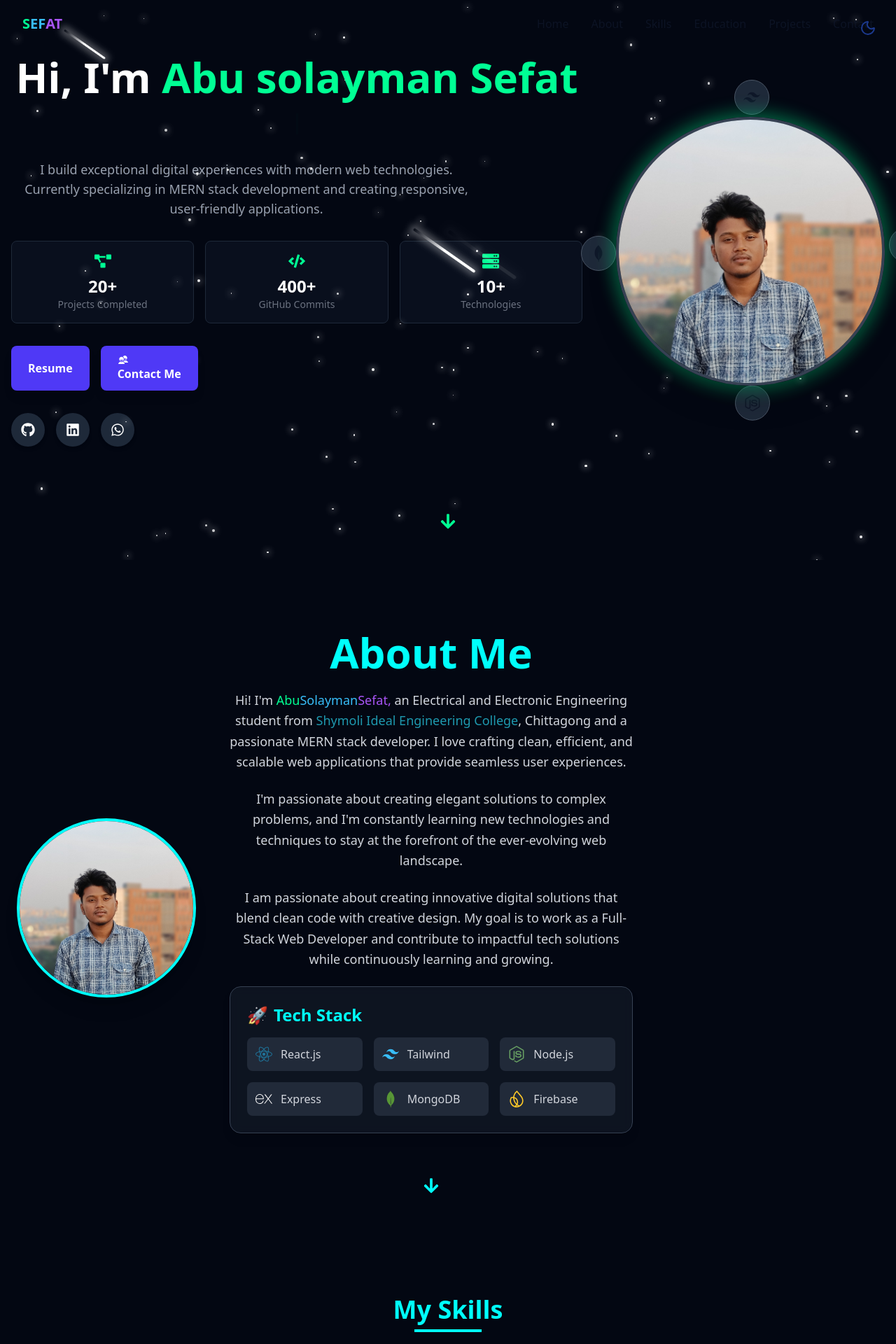
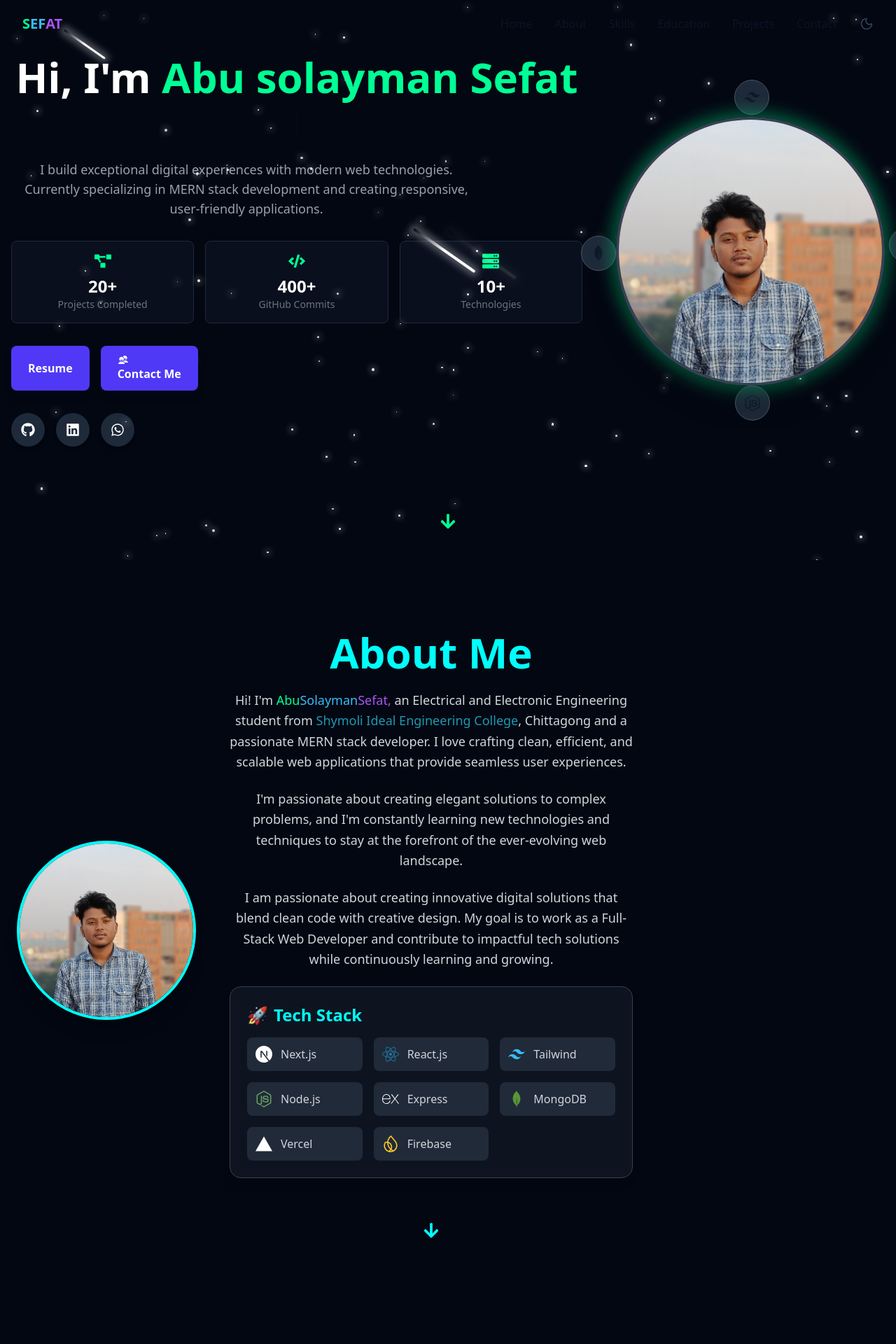
Before and after one commit to Abusolaymansefat/portfolio, a React (Vite) app: page / in a window 1280 px wide. Shown: the top 1920 px of the page at 70% size. Built offline with nearby package versions, Linux system fonts and the light colour scheme.

Commit message:
navbar update

```diff
--- a/src/Pages/Home.jsx
+++ b/src/Pages/Home.jsx
@@ -1,5 +1,4 @@
 import React from "react";
-import ThemeToggle from "../components/ThemeToggle/ThemeToggle";
 import StarBackground from "../components/StarBackground/StarBackground";
 import Navbar from "../components/Navbar/Navbar";
 import Banner from "../components/Banner";
@@ -13,8 +12,6 @@ import Footer from "../components/Footer";
 const Home = () => {
   return (
     <div className="min-h-screen bg-background text-foreground overflow-x-hidden">
-      {/* Theme Toggle */}
-      <ThemeToggle />
       {/* Background Effects */}
       <StarBackground />
 
@@ -23,9 +20,9 @@ const Home = () => {
       {/* main content */}
       <Banner/>
       <About/>
+      <Project/>
       <Skill/>
       <Education/>
-      <Project/>
       <Contact/>
 
       {/* Footer */}
--- a/src/components/About.jsx
+++ b/src/components/About.jsx
@@ -7,7 +7,9 @@ import {
   SiExpress,
   SiFirebase,
   SiMongodb,
+  SiNextdotjs,
   SiTailwindcss,
+  SiVercel,
 } from "react-icons/si";
 
 const About = () => {
@@ -99,6 +101,11 @@ const About = () => {
           <div className="grid grid-cols-2 md:grid-cols-3 gap-4">
             {[
               {
+                icon: <SiNextdotjs className="text-2xl" />,
+                name: "Next.js",
+                color: "#ffffff",
+              },
+              {
                 icon: <FaReact className="text-2xl" />,
                 name: "React.js",
                 color: "#1f749a",
@@ -122,6 +129,11 @@ const About = () => {
                 icon: <SiMongodb className="text-2xl" />,
                 name: "MongoDB",
                 color: "#589636",
+              },
+              {
+                icon: <SiVercel className="text-2xl" />,
+                name: "Vercel",
+                color: "#ffffff",
               },
               {
                 icon: <SiFirebase className="text-2xl" />,
--- a/src/components/Navbar/Navbar.jsx
+++ b/src/components/Navbar/Navbar.jsx
@@ -1,6 +1,7 @@
 import React, { useEffect, useState } from "react";
 import { Menu, X } from "lucide-react";
 import { cn } from "../../lib/utils";
+import ThemeToggle from "../ThemeToggle/ThemeToggle";
 
 const navItems = [
   { name: "Home", href: "#hero" },
@@ -16,12 +17,8 @@ const Navbar = () => {
   const [isMenuOpen, setIsMenuOpen] = useState(false);
 
   useEffect(() => {
-    const handleScroll = () => {
-      setIsScrolled(window.scrollY > 10);
-    };
-
+    const handleScroll = () => setIsScrolled(window.scrollY > 10);
     window.addEventListener("scroll", handleScroll);
-
     return () => window.removeEventListener("scroll", handleScroll);
   }, []);
 
@@ -33,21 +30,20 @@ const Navbar = () => {
       )}
     >
       <div className="container flex items-center justify-between">
+        {/* Logo */}
         <a
           className="text-xl font-bold text-primary flex items-center"
           href="#hero"
         >
-          <span className="relative z-10">
-            <h1 className="font-extrabold text-white flex justify-center items-center select-text">
-              <span className="text-[#00ff94]">S</span>
-              <span className="text-[#38bdf8]">EF</span>
-              <span className="text-[#a855f7]">AT</span>
-            </h1>
-          </span>
+          <h1 className="font-extrabold text-white flex items-center select-text">
+            <span className="text-[#00ff94]">S</span>
+            <span className="text-[#38bdf8]">EF</span>
+            <span className="text-[#a855f7]">AT</span>
+          </h1>
         </a>
 
-        {/* desktop nav */}
-        <div className="hidden md:flex space-x-8">
+        {/* Desktop Nav */}
+        <div className="hidden md:flex items-center space-x-8">
           {navItems.map((item, key) => (
             <a
               key={key}
@@ -57,18 +53,20 @@ const Navbar = () => {
               {item.name}
             </a>
           ))}
+
+          {/* Theme Toggle looks like a nav item */}
+          <ThemeToggle />
         </div>
 
-        {/* mobile nav toggle button */}
+        {/* Mobile Menu Button */}
         <button
           onClick={() => setIsMenuOpen((prev) => !prev)}
           className="md:hidden p-2 text-foreground z-50"
-          aria-label={isMenuOpen ? "Close Menu" : "Open Menu"}
         >
           {isMenuOpen ? <X size={24} /> : <Menu size={24} />}
         </button>
 
-        {/* mobile nav menu */}
+        {/* Mobile Menu */}
         <div
           className={cn(
             "fixed inset-0 bg-background/95 backdrop-blur-md z-40 flex flex-col items-center justify-center transition-all duration-300 md:hidden",
@@ -88,6 +86,9 @@ const Navbar = () => {
                 {item.name}
               </a>
             ))}
+
+            {/* ThemeToggle in mobile menu */}
+            <ThemeToggle />
           </div>
         </div>
       </div>
--- a/src/components/ThemeToggle/ThemeToggle.jsx
+++ b/src/components/ThemeToggle/ThemeToggle.jsx
@@ -1,9 +1,9 @@
-import { Moon, Sun } from 'lucide-react';
-import React, { useEffect, useState } from 'react';
-import { cn } from '../../lib/utils';
+import { Moon, Sun } from "lucide-react";
+import React, { useEffect, useState } from "react";
+import { cn } from "../../lib/utils";
 
 const ThemeToggle = () => {
-    const [isDarkMode, setIsDarkMode] = useState(false);
+  const [isDarkMode, setIsDarkMode] = useState(false);
 
   useEffect(() => {
     const storedTheme = localStorage.getItem("theme");
@@ -32,14 +32,14 @@ const ThemeToggle = () => {
     <button
       onClick={toggleTheme}
       className={cn(
-        "fixed max-sm:hidden top-5 right-5 z-50 p-2 rounded-full transition-colors duration-300",
-        "focus:outlin-hidden"
+        "text-foreground/80 hover:text-primary transition-colors duration-300 flex items-center justify-center text-lg font-medium"
       )}
+      aria-label="Toggle Theme"
     >
       {isDarkMode ? (
-        <Sun className="h-6 w-6 text-yellow-300" />
+        <Sun className="h-5 w-5 text-yellow-300 hover:scale-110 transition-transform" />
       ) : (
-        <Moon className="h-6 w-6 text-blue-900" />
+        <Moon className="h-5 w-5 text-slate-700 hover:scale-110 transition-transform" />
       )}
     </button>
   );
```
